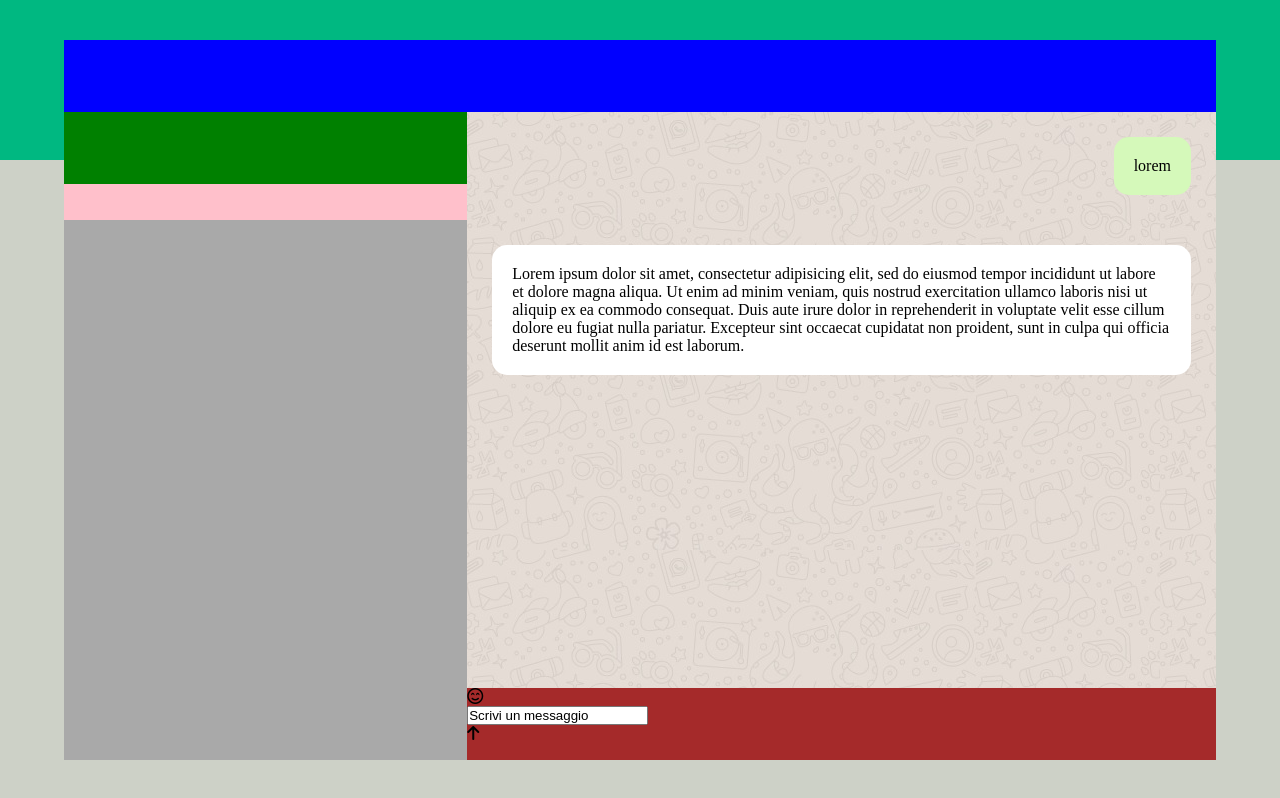
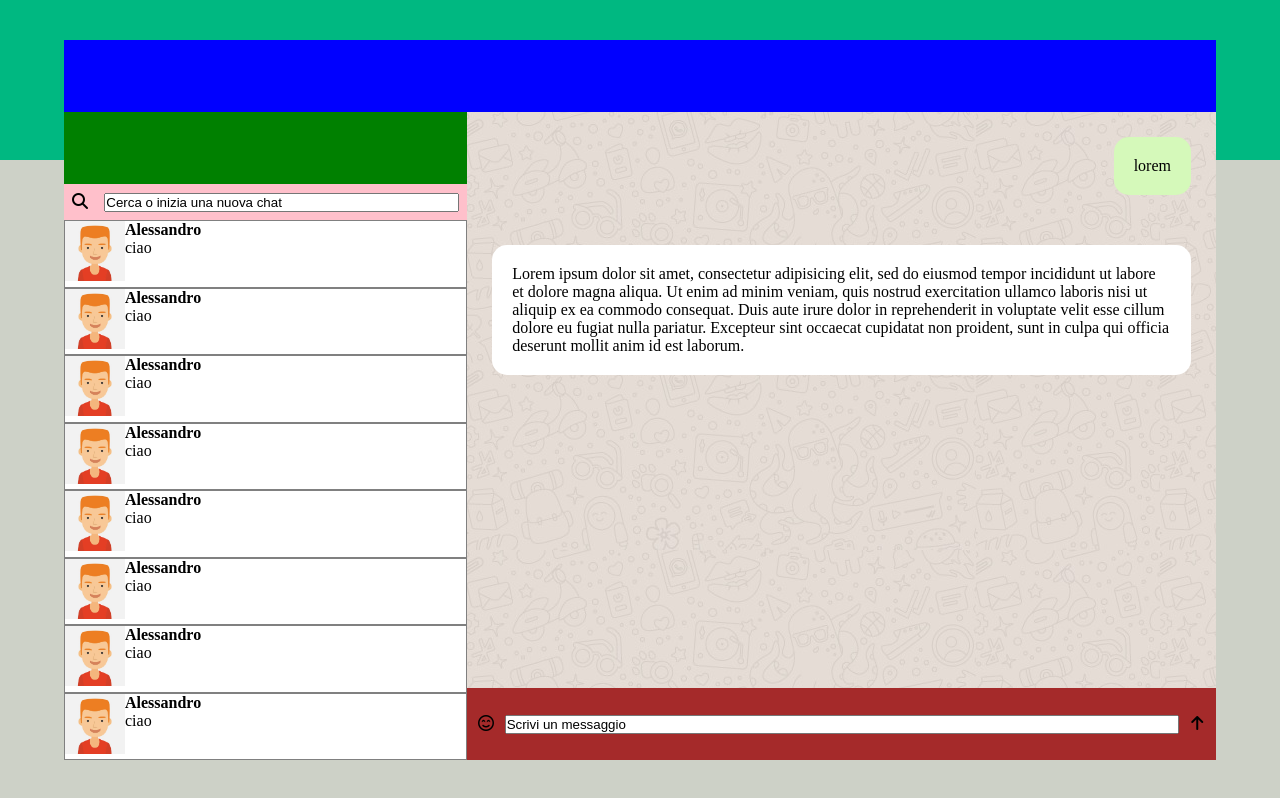
Before and after one commit to emazack/js-html-css-boolzap, a plain HTML site: page index.html in a window 1280 px wide. Drawn offline with nearby package versions, Linux system fonts and the light colour scheme.

Commit message:
CSS Refactoring per attuazione Milestone 2

```diff
--- a/index.html
+++ b/index.html
@@ -30,177 +30,209 @@
           <!-- barra di ricerca contatti -->
           <div class="barra-ricerca">
 
+            <!-- box con lente di ingrandimento -->
+            <div class="box-lente">
+              <i class="fas fa-search"></i>
+            </div>
+            <!-- scrittura ricerca -->
+            <div class="barra-scrittura">
+              <input type="text" name="" value="Cerca o inizia una nuova chat">
+            </div>
           </div>
           <!-- lista contatti -->
           <div class="lista-contatti">
 
             <!--||||| contatto singolo |||||-->
-            <div class="">
+            <div class="contatto">
 
               <!-- foto profilo -->
               <div class="foto-profilo">
-                <img src="" alt="">
+                <img class="avatar" src="img/avatar.jpg" alt="">
               </div>
+              <!-- testo contatto destra -->
+              <div class="testo-contatto">
                 <!-- nome utente -->
                 <div class="nome-utente">
-                <h6>
-
-                </h6>
+                  <h4>
+                    Alessandro
+                  </h4>
                 </div>
                 <!-- sottotesto nome utente -->
                 <div class="sottotesto">
                   <p>
-
+                    ciao
                   </p>
                 </div>
                 <!-- fine contatto singolo -->
               </div>
+            </div>
             <!--||||| contatto singolo |||||-->
-            <div class="">
+            <div class="contatto">
 
               <!-- foto profilo -->
               <div class="foto-profilo">
-                <img src="" alt="">
+                <img class="avatar" src="img/avatar.jpg" alt="">
               </div>
+              <!-- testo contatto destra -->
+              <div class="testo-contatto">
                 <!-- nome utente -->
                 <div class="nome-utente">
-                <h6>
-
-                </h6>
+                  <h4>
+                    Alessandro
+                  </h4>
                 </div>
                 <!-- sottotesto nome utente -->
                 <div class="sottotesto">
                   <p>
-
+                    ciao
                   </p>
                 </div>
                 <!-- fine contatto singolo -->
               </div>
+            </div>
             <!--||||| contatto singolo |||||-->
-            <div class="">
+            <div class="contatto">
 
               <!-- foto profilo -->
               <div class="foto-profilo">
-                <img src="" alt="">
+                <img class="avatar" src="img/avatar.jpg" alt="">
               </div>
+              <!-- testo contatto destra -->
+              <div class="testo-contatto">
                 <!-- nome utente -->
                 <div class="nome-utente">
-                <h6>
-
-                </h6>
+                  <h4>
+                    Alessandro
+                  </h4>
                 </div>
                 <!-- sottotesto nome utente -->
                 <div class="sottotesto">
                   <p>
-
+                    ciao
                   </p>
                 </div>
                 <!-- fine contatto singolo -->
               </div>
+            </div>
             <!--||||| contatto singolo |||||-->
-            <div class="">
+            <div class="contatto">
 
               <!-- foto profilo -->
               <div class="foto-profilo">
-                <img src="" alt="">
+                <img class="avatar" src="img/avatar.jpg" alt="">
               </div>
+              <!-- testo contatto destra -->
+              <div class="testo-contatto">
                 <!-- nome utente -->
                 <div class="nome-utente">
-                <h6>
-
-                </h6>
+                  <h4>
+                    Alessandro
+                  </h4>
                 </div>
                 <!-- sottotesto nome utente -->
                 <div class="sottotesto">
                   <p>
-
+                    ciao
                   </p>
                 </div>
                 <!-- fine contatto singolo -->
               </div>
+            </div>
             <!--||||| contatto singolo |||||-->
-            <div class="">
+            <div class="contatto">
 
               <!-- foto profilo -->
               <div class="foto-profilo">
-                <img src="" alt="">
+                <img class="avatar" src="img/avatar.jpg" alt="">
               </div>
+              <!-- testo contatto destra -->
+              <div class="testo-contatto">
                 <!-- nome utente -->
                 <div class="nome-utente">
-                <h6>
-
-                </h6>
+                  <h4>
+                    Alessandro
+                  </h4>
                 </div>
                 <!-- sottotesto nome utente -->
                 <div class="sottotesto">
                   <p>
-
+                    ciao
                   </p>
                 </div>
                 <!-- fine contatto singolo -->
               </div>
+            </div>
             <!--||||| contatto singolo |||||-->
-            <div class="">
+            <div class="contatto">
 
               <!-- foto profilo -->
               <div class="foto-profilo">
-                <img src="" alt="">
+                <img class="avatar" src="img/avatar.jpg" alt="">
               </div>
+              <!-- testo contatto destra -->
+              <div class="testo-contatto">
                 <!-- nome utente -->
                 <div class="nome-utente">
-                <h6>
-
-                </h6>
+                  <h4>
+                    Alessandro
+                  </h4>
                 </div>
                 <!-- sottotesto nome utente -->
                 <div class="sottotesto">
                   <p>
-
+                    ciao
                   </p>
                 </div>
                 <!-- fine contatto singolo -->
               </div>
+            </div>
             <!--||||| contatto singolo |||||-->
-            <div class="">
+            <div class="contatto">
 
               <!-- foto profilo -->
               <div class="foto-profilo">
-                <img src="" alt="">
+                <img class="avatar" src="img/avatar.jpg" alt="">
               </div>
+              <!-- testo contatto destra -->
+              <div class="testo-contatto">
                 <!-- nome utente -->
                 <div class="nome-utente">
-                <h6>
-
-                </h6>
+                  <h4>
+                    Alessandro
+                  </h4>
                 </div>
                 <!-- sottotesto nome utente -->
                 <div class="sottotesto">
                   <p>
-
+                    ciao
                   </p>
                 </div>
                 <!-- fine contatto singolo -->
               </div>
+            </div>
             <!--||||| contatto singolo |||||-->
-            <div class="">
+            <div class="contatto">
 
               <!-- foto profilo -->
               <div class="foto-profilo">
-                <img src="" alt="">
+                <img class="avatar" src="img/avatar.jpg" alt="">
               </div>
+              <!-- testo contatto destra -->
+              <div class="testo-contatto">
                 <!-- nome utente -->
                 <div class="nome-utente">
-                <h6>
-
-                </h6>
+                  <h4>
+                    Alessandro
+                  </h4>
                 </div>
                 <!-- sottotesto nome utente -->
                 <div class="sottotesto">
                   <p>
-
+                    ciao
                   </p>
                 </div>
                 <!-- fine contatto singolo -->
+              </div>
             </div>
             <!-- fine lista contatti -->
           </div>
--- a/style.css
+++ b/style.css
@@ -29,11 +29,15 @@
   height: 100%;
 }
 
+/* ///////////////////////////////////////// */
+
 .area-personale{
   background-color: blue;
   width: 100%;
   height: 10%;
 }
+
+/* ///////////////////////////////////////// */
 
 .notifiche{
   background-color: green;
@@ -41,17 +45,44 @@
   height: 10%;
 }
 
+/* ///////////////////////////////////////// */
+
 .barra-ricerca{
+  display: flex;
   background-color: pink;
   width: 100%;
   height: 5%;
 }
+
+.barra-ricerca .box-lente{
+  margin: auto;
+}
+
+.barra-ricerca .barra-scrittura{
+  margin: auto;
+  width: 88%;
+}
+
+/* /////////////////////////////////////////// */
 
 .lista-contatti{
   background-color: darkgrey;
   width: 100%;
   height: 75%;
 }
+
+.contatto{
+  background-color: white;
+  height: calc(100%/8);
+  border: 1px solid grey;
+  display: flex;
+}
+
+.avatar{
+  max-width: 60px;
+}
+
+
 
 /* SEZIONE DESTRA **************************/
 
@@ -97,8 +128,32 @@
   border-radius: 15px;
 }
 
+/* Barra di invio *******************************/
+
 .barra-invio-mex{
+  display: flex;
+  text-align: center;
   background-color: brown;
   width: 100%;
   height: 10%;
 }
+
+.barra-invio-mex *{
+  margin: auto;
+}
+
+.emoticon{
+  width: 5%;
+}
+
+.barra-scrittura{
+  width: 90%;
+}
+
+.barra-scrittura input{
+  width: 100%;
+}
+
+.tasto-invio{
+  width: 5%;
+}
```
Also changed, not shown: img/avatar.jpg (added). Lines whose indentation alone changed are shown as unchanged.
